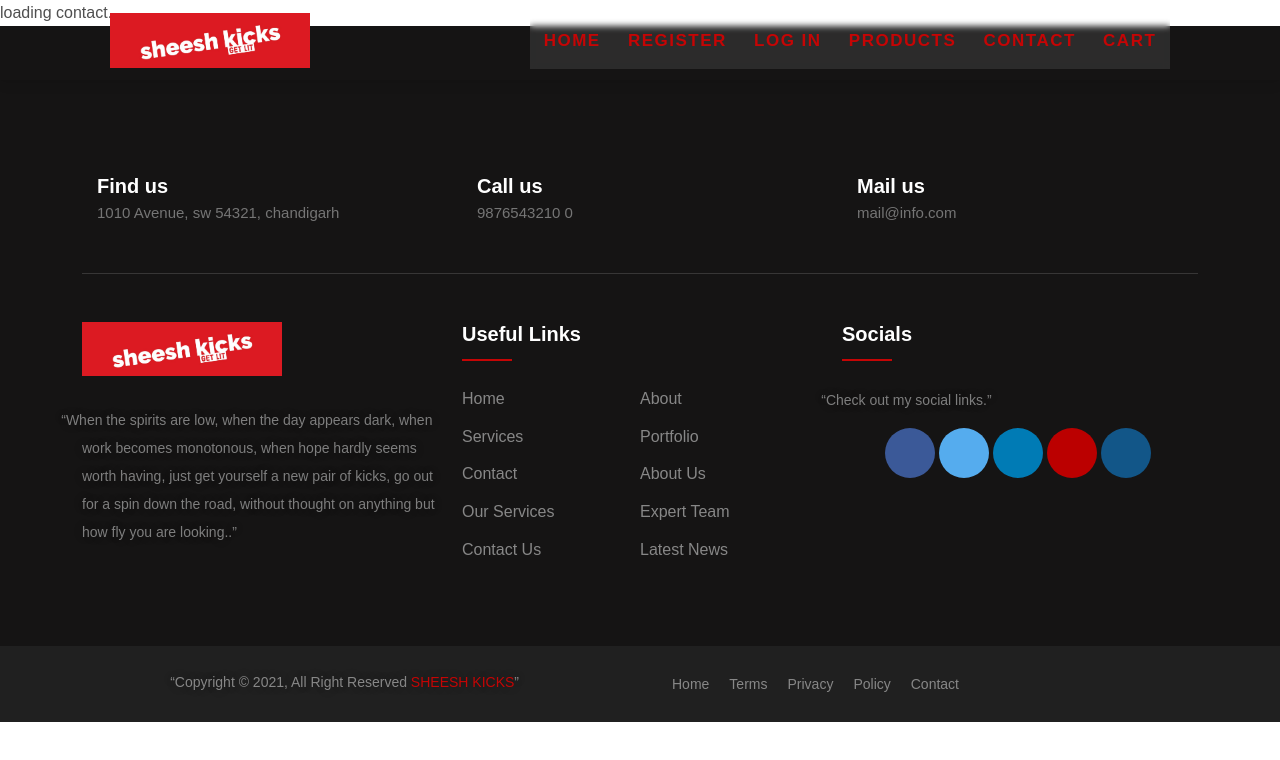
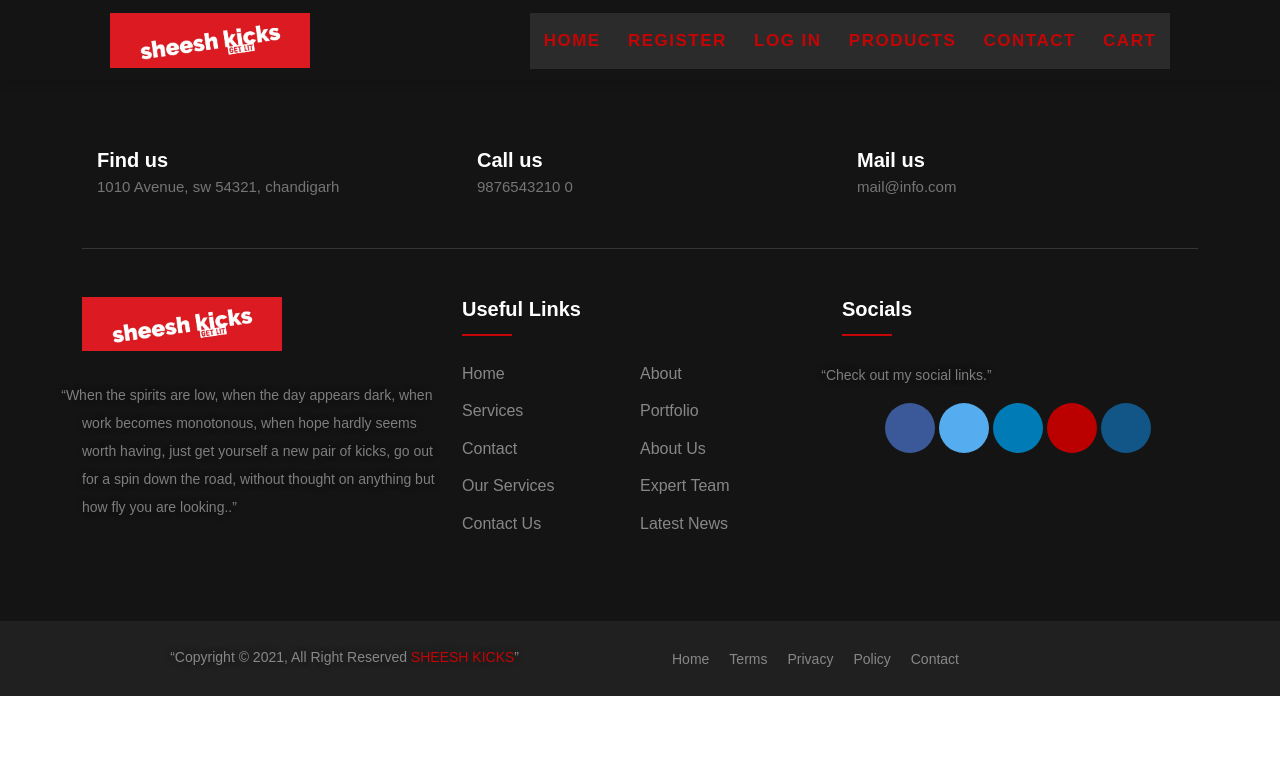
Before and after one commit to Reese1997/frontend, a Vue app: page /contact in a window 1280 px wide. Shown: the top 760 px of the page. Built offline with nearby package versions, Linux system fonts and the light colour scheme.

Commit message:
,l l;ml;

```diff
--- a/src/views/Contact.vue
+++ b/src/views/Contact.vue
@@ -19,9 +19,7 @@
   </form>
 
 </section>
-</div>
-<div v-else>
-loading contact...
+
 </div>
 </template>
 
```
